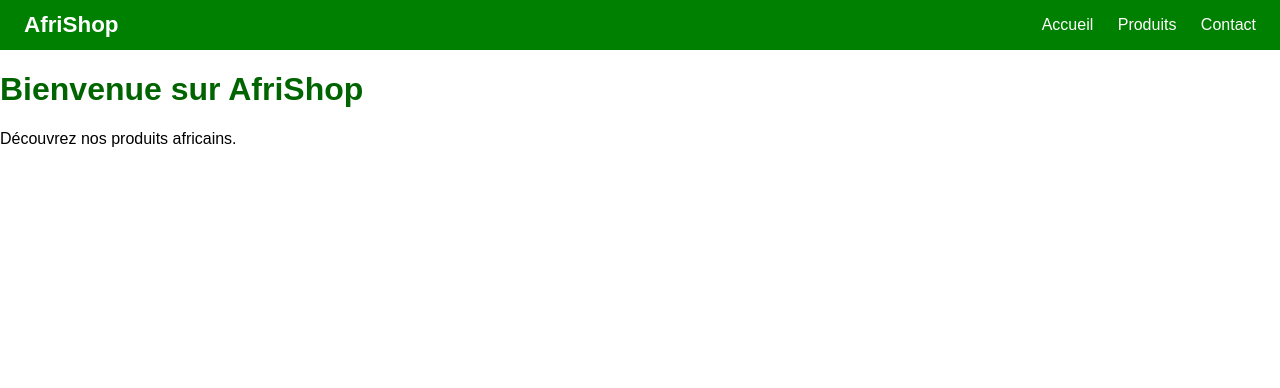
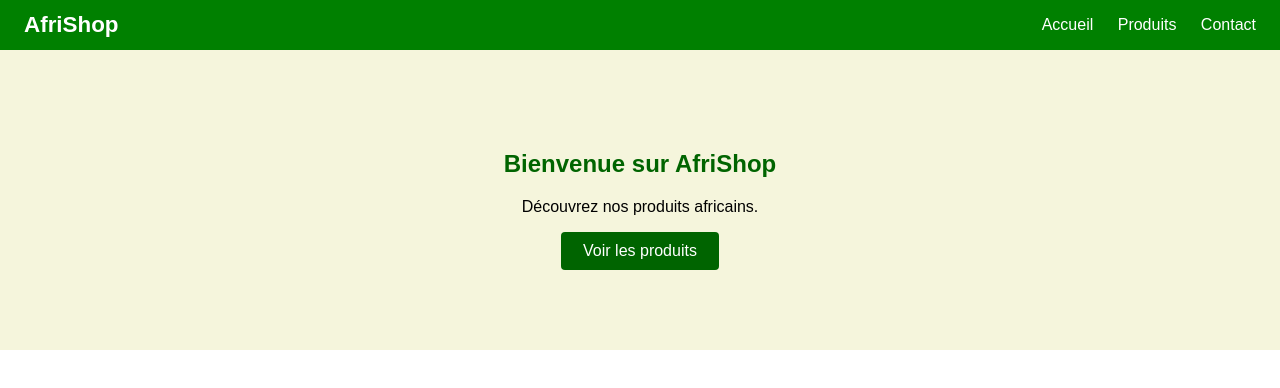
Before and after one commit to endedjigoueulrichwilliam-sudo/Afrishop, a plain HTML site: page index.html in a window 1280 px wide. Drawn offline with Linux system fonts and the light colour scheme.

Commit message:
feat: ajouter la section accueil

```diff
--- a/index.html
+++ b/index.html
@@ -16,7 +16,10 @@
     </nav>
   </header>
 
-  <h1>Bienvenue sur AfriShop</h1>
-  <p>Découvrez nos produits africains.</p>
+  <section id="accueil">
+    <h1>Bienvenue sur AfriShop</h1>
+    <p>Découvrez nos produits africains.</p>
+    <a class="bouton" href="#produits">Voir les produits</a>
+  </section>
 </body>
 </html>
--- a/style.css
+++ b/style.css
@@ -16,3 +16,17 @@ nav a {
   margin-left: 20px;
 }
 nav a:hover { text-decoration: underline; }
+
+#accueil {
+  background: beige;
+  text-align: center;
+  padding: 80px 20px;
+}
+.bouton {
+  display: inline-block;
+  background: darkgreen;
+  color: white;
+  text-decoration: none;
+  padding: 10px 22px;
+  border-radius: 4px;
+}
```
